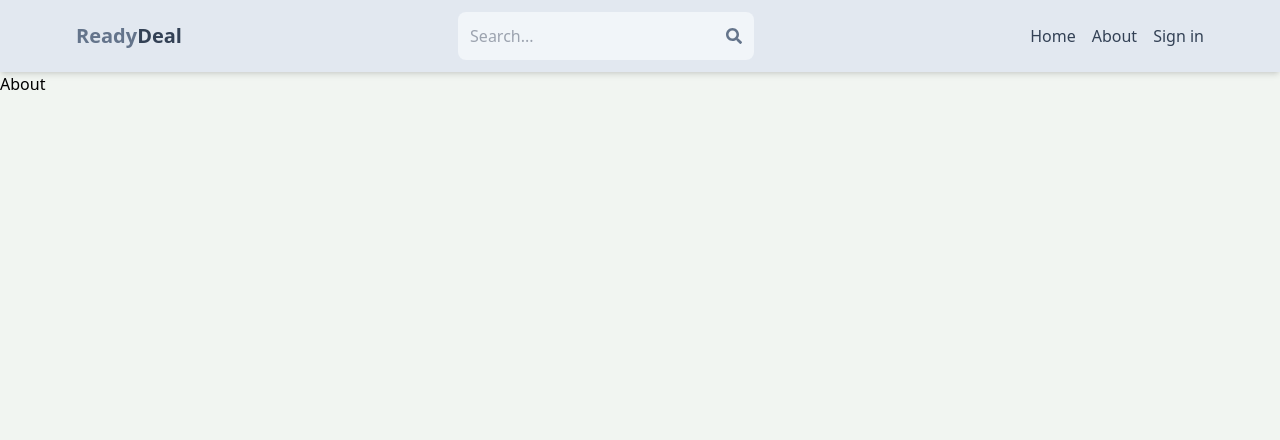
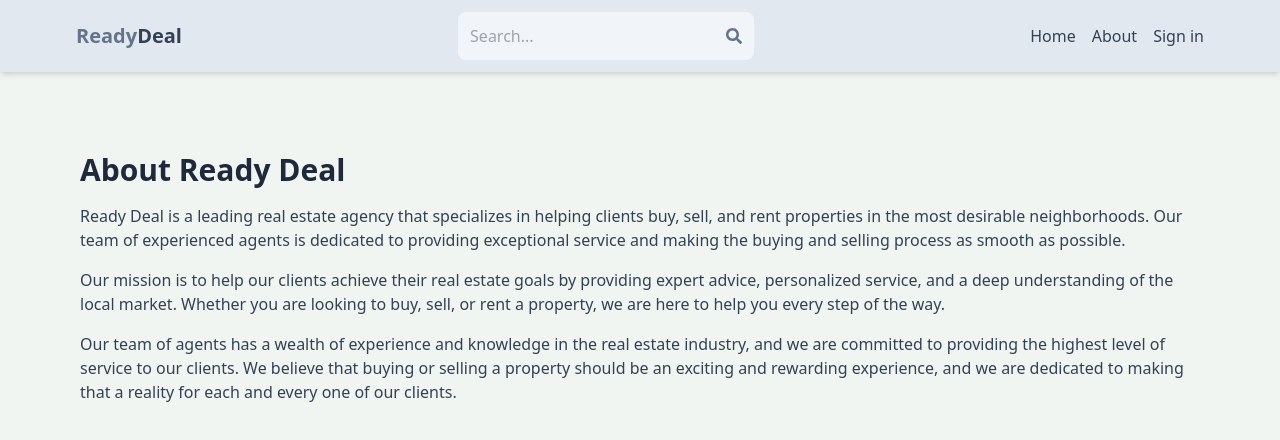
Before and after one commit to AkshayAS0910/real-estate, a React (Vite) app in the folder client/: page /about in a window 1280 px wide. Shown: the top 440 px of the page. Built offline with nearby package versions, Linux system fonts and the light colour scheme; no server answers.

Commit message:
complete about page

```diff
--- a/client/index.html
+++ b/client/index.html
@@ -2,7 +2,6 @@
 <html lang="en">
   <head>
     <meta charset="UTF-8" />
-    <link rel="icon" type="image/svg+xml" href="/vite.svg" />
     <meta name="viewport" content="width=device-width, initial-scale=1.0" />
     <title>Ready Deal</title>
   </head>
--- a/client/src/pages/About.jsx
+++ b/client/src/pages/About.jsx
@@ -1,3 +1,29 @@
 export default function About() {
-  return <div>About</div>;
+  return (
+    <div className="mx-auto max-w-6xl px-4 py-20">
+      <h1 className="mb-4 text-3xl font-bold text-slate-800">
+        About Ready Deal
+      </h1>
+      <p className="mb-4 text-slate-700">
+        Ready Deal is a leading real estate agency that specializes in helping
+        clients buy, sell, and rent properties in the most desirable
+        neighborhoods. Our team of experienced agents is dedicated to providing
+        exceptional service and making the buying and selling process as smooth
+        as possible.
+      </p>
+      <p className="mb-4 text-slate-700">
+        Our mission is to help our clients achieve their real estate goals by
+        providing expert advice, personalized service, and a deep understanding
+        of the local market. Whether you are looking to buy, sell, or rent a
+        property, we are here to help you every step of the way.
+      </p>
+      <p className="mb-4 text-slate-700">
+        Our team of agents has a wealth of experience and knowledge in the real
+        estate industry, and we are committed to providing the highest level of
+        service to our clients. We believe that buying or selling a property
+        should be an exciting and rewarding experience, and we are dedicated to
+        making that a reality for each and every one of our clients.
+      </p>
+    </div>
+  );
 }
```
